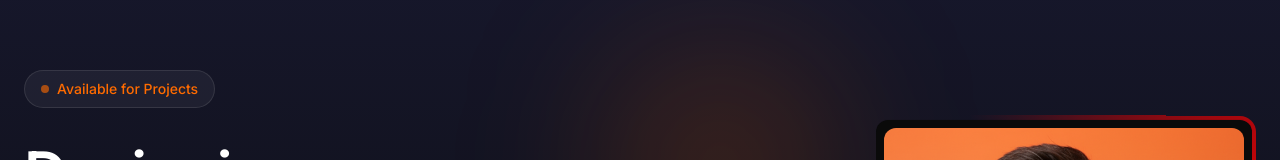
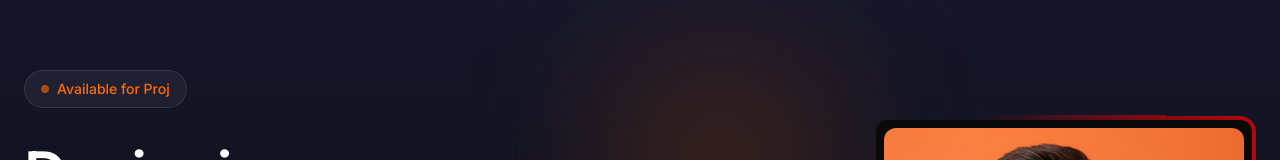
Before and after one commit to shahriar-rabbii/shahriar_rabbi, a Next.js app: page / in a window 1280 px wide. Shown: the part 130-290 px from the top of the page. Built offline with nearby package versions, Linux system fonts and the light colour scheme; a web font is replaced by a local one.

Commit message:
new change done

```diff
--- a/components/Home/hero.tsx
+++ b/components/Home/hero.tsx
@@ -12,7 +12,7 @@ export default function Hero() {
                 <div className="flex-1 flex flex-col items-center lg:items-start text-center lg:text-left space-y-4 lg:space-y-8">
                     <div className="inline-flex items-center gap-2 px-4 py-2 rounded-full bg-white/5 border border-white/10 text-[#FF6B00] text-sm font-medium animate-fade-in-up delay-100">
                         <div className="w-2 h-2 rounded-full bg-[#FF6B00] animate-pulse" />
-                        Available for Projects
+                        Available for Proj
                     </div>
 
                     <h1 className="text-4xl sm:text-5xl lg:text-6xl font-semibold leading-[1.1] tracking-tight text-white animate-fade-in-up delay-200">
```
Also changed, not shown: 1 other file (tests, documents, lock files or other folders).
